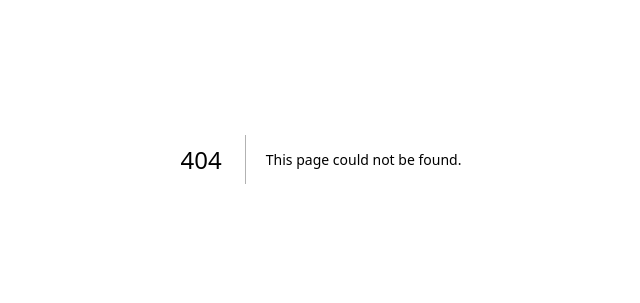
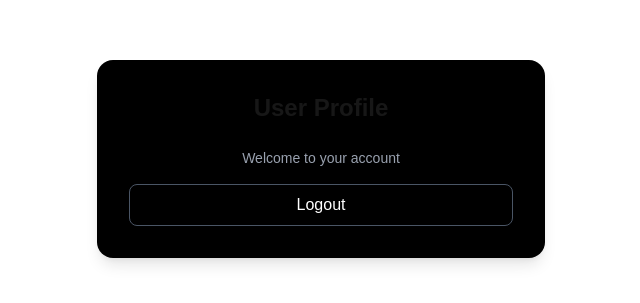
Before and after one commit to itsjeet04/next-auth, a Next.js app in the folder nextauth/: page /profile in a window 1280 px wide. Before the commit this address had no page. Shown: the part 241-544 px from the top of the page, without its empty margins (319-959 px from the left). Built offline with nearby package versions, Linux system fonts and the light colour scheme.

Commit message:
adding logout feature

```diff
--- /dev/null
+++ b/nextauth/app/api/users/logout/route.ts
@@ -0,0 +1,19 @@
+import { NextResponse } from "next/server";
+
+
+export async function GET(){
+    try {
+        const response = NextResponse.json({
+            message : "Logout successful",
+            success : true,
+            status : 200
+        })
+        response.cookies.set("token","",{
+            httpOnly : true,
+            expires : new Date(0) ,
+        })
+        return response ;
+    } catch (error : any) {
+        return NextResponse.json({error : error.message}, {status : 500})
+    }
+}
--- a/nextauth/app/login/page.tsx
+++ b/nextauth/app/login/page.tsx
@@ -31,14 +31,14 @@ export default  function LoginPage(){
         toast.success(response.data.message) ;
         const userId = response.data.id;
         if (userId) {
-            router.push(`/profile/${userId}`);
+            router.push(`/profile`);
         } else {
             toast.error('Login succeeded but profile id is missing');
         }
     } catch (error: any) {
-    console.log("FULL ERROR:", error); // 👈 add this
-    console.log("RESPONSE:", error.response); // 👈 add this
-    console.log("DATA:", error.response?.data); // 👈 MOST IMPORTANT
+    console.log("FULL ERROR:", error);
+    console.log("RESPONSE:", error.response);
+    console.log("DATA:", error.response?.data);
 
     toast.error(error.response?.data?.error || "Login failed");
 }
@@ -89,7 +89,11 @@ export default  function LoginPage(){
             >
             {buttonDisabled ? "Fill all fields" : "Login"}
             </button>
-            <Link href={'/signup'} className="block text-sm text-blue-500 hover:underline mt-2"> Don't have an account? Sign up
+            <Link
+            href={'/signup'}
+            className="block text-sm text-gray-400 hover:text-white hover:underline mt-4 text-center transition duration-200"
+            >
+            Don’t have an account? Sign up
             </Link>
 
         </div>
--- /dev/null
+++ b/nextauth/app/profile/page.tsx
@@ -0,0 +1,47 @@
+'use client'
+
+import axios from "axios";
+import { useRouter } from "next/navigation";
+import toast from "react-hot-toast";
+
+export default function ProfilePage(){
+
+    const router = useRouter();
+
+    const logout = async() => {
+        try {
+            const response = await axios.get('/api/users/logout');
+            toast.success(response.data.message);
+            router.push('/login');
+        } catch (error: any) {
+            console.log(error.message);
+            toast.error(error.message || "Logout failed");
+        }
+    }
+
+    return(
+        <div className="flex items-center justify-center min-h-screen bg-black-20">
+
+            <div className="bg-black p-8 rounded-2xl shadow-lg w-full max-w-md">
+
+                <h1 className="text-2xl font-bold text-center mb-6">
+                    User Profile
+                </h1>
+
+                <div className="mb-4">
+                    <p className="text-sm text-gray-400 text-center">
+                        Welcome to your account
+                    </p>
+                </div>
+
+                <button
+                    onClick={logout}
+                    className="w-full bg-black text-white py-2 rounded-lg hover:bg-gray-800 transition duration-200 border border-gray-600"
+                >
+                    Logout
+                </button>
+
+            </div>
+        </div>
+    )
+}
```
